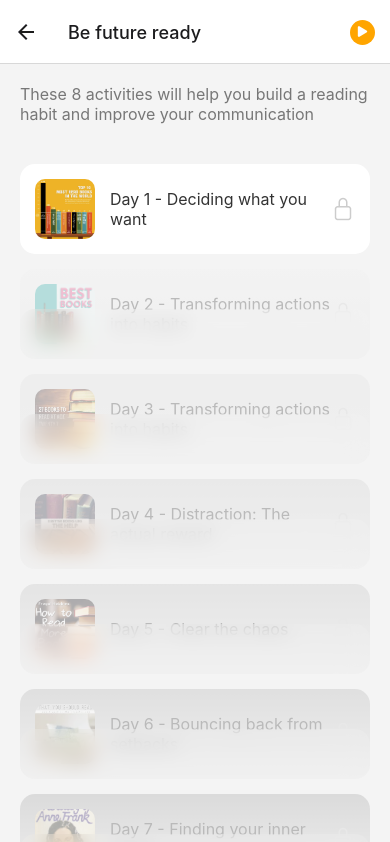
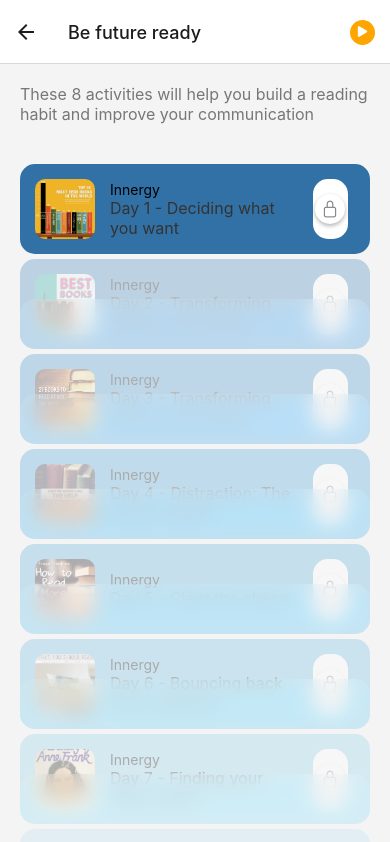
Before and after one commit to Akash-Malairajan/practice, a React Native app: screen /BeFutureReady in a window 390 px wide. Shown: the top 842 px of the page. Built offline with nearby package versions, Linux system fonts and the light colour scheme.

Commit message:
changes updated

```diff
--- a/App.js
+++ b/App.js
@@ -1,120 +1,12 @@
-
-// import React, { useState } from 'react';
-// import { View, Text, StyleSheet, Image, TouchableOpacity, Platform, Dimensions } from 'react-native';
-// import { createStackNavigator } from '@react-navigation/stack';
-// import { NavigationContainer } from '@react-navigation/native';
-// import { Ionicons } from '@expo/vector-icons';
-// import FirstScreen from './firstScreen';
-
-// const { width, height } = Dimensions.get('window');
-// const Stack = createStackNavigator();
-
-// function ProgramDetailsScreen({ navigation }) {
-//   return (
-//     <View style={styles.container}>
-//       <View style={styles.programContainer}>
-//         <Image
-//           source={require('./assets/img1.png')}
-//           style={styles.programImage}
-//         />
-//         <Text style={styles.programTitle}>Time management</Text>
-//       </View>
-
-//       <View style={styles.detailsContainer}>
-//         <Text style={styles.unlockedText}>Program unlocked!</Text>
-//         <Text style={styles.descriptionText}>
-//           Your Be future ready program has been successfully purchased
-//         </Text>
-
-//         <View style={styles.featureContainer}>
-//           <Text style={styles.featureText}>This program has 6 activities</Text>
-//         </View>
-//         <View style={styles.featureContainer}>
-//           <Text style={styles.featureText}>Full-time access to this program</Text>
-//         </View>
-//       </View>
-
-//       <View style={styles.continueContainer}>
-
-//         <TouchableOpacity
-//           style={styles.continueButton}
-//           onPress={() => navigation.navigate('BeFutureReady')}
-//         >
-//           <Text style={styles.continueButtonText}>Continue</Text>
-//         </TouchableOpacity>
-//       </View>
-//     </View>
-//   );
-// }
-
-// export default function App() {
-//   const [isPlaying, setIsPlaying] = useState(false);
-
-//   const togglePlayPause = () => {
-//     setIsPlaying(!isPlaying);
-//   };
-
-//   const PlayPauseButton = () => (
-//     <TouchableOpacity onPress={togglePlayPause} style={styles.playPauseButton}>
-//       <Ionicons name={isPlaying ? "pause" : "play"} size={15} color="white" />
-//     </TouchableOpacity>
-//   );
-
-//   return (
-//     <NavigationContainer>
-//       <Stack.Navigator>
-
-//         <Stack.Screen name="ProgramDetails" component={ProgramDetailsScreen} options={{ title: 'Program details' }} />
-//         <Stack.Screen
-//           name="BeFutureReady"
-//           component={FirstScreen}
-//           options={{
-//             title: 'Be future ready',
-//             headerRight: () => <PlayPauseButton />
-//           }}
-//         />
-//       </Stack.Navigator>
-//     </NavigationContainer>
-//   );
-// }
-
-
-// const styles = StyleSheet.create({
-//   container: { flex: 1, backgroundColor: '#f5f5f5', paddingTop: Platform.OS === 'ios' ? 15 : 0 },
-//   programContainer: { alignItems: 'center', marginBottom: 30, height: height * 0.4, width: '100%', backgroundColor: '#f5f5dc', borderBottomRightRadius: 150, borderBottomLeftRadius: 150 },
-//   programImage: { width: 250, height: 250, borderRadius: 20 },
-//   programTitle: { fontSize: 18, color: 'black', marginTop: 10, fontWeight: 'bold' },
-//   detailsContainer: { marginTop: 20, marginBottom: 20, backgroundColor: 'transparent', borderRadius: 10, paddingHorizontal: 20 },
-//   unlockedText: { fontSize: 24, fontWeight: 'bold', textAlign: 'center', marginBottom: 15 },
-//   descriptionText: { textAlign: 'center', color: '#6c757d', marginBottom: 30, fontSize: 16 },
-//   featureContainer: { flexDirection: 'row', alignItems: 'center', paddingLeft: 30, marginBottom: 10 },
-//   featureText: { marginLeft: 10, color: '#6c757d', fontSize: 16 },
-//   continueContainer: { width: '100%', justifyContent: 'center', alignItems: 'center' },
-//   continueButton: { backgroundColor: '#FFA500', paddingVertical: 15, borderRadius: 25, alignItems: 'center', marginTop: 20, width: '85%' },
-//   continueButtonText: { color: 'black', fontWeight: 'bold', fontSize: 18 },
-//   playPauseButton: {
-//     backgroundColor: 'orange',
-//     width: 25,
-//     height: 25,
-//     borderRadius: 25,
-//     justifyContent: 'center',
-//     alignItems: 'center',
-//     marginRight: 15,
-//   },
-// });
-//--------------------------------------
-
-
 
 import React, { useState } from 'react';
-import { View, Text, StyleSheet, Image, TouchableOpacity, Platform, Dimensions } from 'react-native';
+import { View, Text, StyleSheet, Image, TouchableOpacity } from 'react-native';
 import { NavigationContainer } from '@react-navigation/native';
 import { createStackNavigator } from '@react-navigation/stack';
 import { Ionicons } from '@expo/vector-icons';
 import { useNavigation } from '@react-navigation/native';
 import FirstScreen from './firstScreen';
 
-const { width, height } = Dimensions.get('window');
 const Stack = createStackNavigator();
 
 function ProgramDetailsScreen() {
@@ -136,12 +28,10 @@ function ProgramDetailsScreen() {
           Your Be future ready program has been successfully purchased
         </Text>
 
-
         <View style={styles.featureContainer}>
           <Ionicons name="checkmark-circle" size={24} color="#191970" />
           <Text style={styles.featureText}>This program has 6 activities</Text>
         </View>
-
 
         <View style={styles.featureContainer}>
           <Ionicons name="checkmark-circle" size={24} color="#191970" />
@@ -196,8 +86,8 @@ function App() {
 }
 
 const styles = StyleSheet.create({
-  container: { flex: 1, backgroundColor: '#f5f5f5', paddingTop: Platform.OS === 'ios' ? 15 : 0 },
-  programContainer: { alignItems: 'center', marginBottom: 30, height: height * 0.4, width: '100%', backgroundColor: '#f5f5dc', borderBottomRightRadius: 150, borderBottomLeftRadius: 150 },
+  container: { flex: 1, backgroundColor: '#f5f5f5', paddingTop: 0 },
+  programContainer: { alignItems: 'center', marginBottom: 30, height: 300, width: '100%', backgroundColor: '#f5f5dc', borderBottomRightRadius: 150, borderBottomLeftRadius: 150 },
   programImage: { width: 250, height: 250, borderRadius: 20 },
   programTitle: { fontSize: 18, color: 'black', marginTop: 10, fontWeight: 'bold' },
   detailsContainer: { marginTop: 20, marginBottom: 20, backgroundColor: 'transparent', borderRadius: 10, paddingHorizontal: 20 },
@@ -216,7 +106,6 @@ const styles = StyleSheet.create({
     justifyContent: 'center',
     alignItems: 'center',
     marginRight: 15,
-
   },
 });
 
--- a/firstScreen.js
+++ b/firstScreen.js
@@ -1,43 +1,56 @@
-
 import React, { useState } from 'react';
 import { View, Text, Image, StyleSheet, FlatList, TouchableOpacity } from 'react-native';
-import { LinearGradient } from 'expo-linear-gradient';
 import { Ionicons } from '@expo/vector-icons';
 import { BlurView } from 'expo-blur';
 
 const initialData = [
-  { id: '1', title: 'Day 1 - Deciding what you want', image: require('./assets/day1.webp'), bright: true, completed: false },
-  { id: '2', title: 'Day 2 - Transforming actions into habits', image: require('./assets/day2.jpg'), bright: false, completed: false },
-  { id: '3', title: 'Day 3 - Transforming actions into habits', image: require('./assets/day3.jpeg'), bright: false, completed: false },
-  { id: '4', title: 'Day 4 - Distraction: The actual reward', image: require('./assets/day4.jpg'), bright: false, completed: false },
-  { id: '5', title: 'Day 5 - Clear the chaos', image: require('./assets/day5.jpg'), bright: false, completed: false },
-  { id: '6', title: 'Day 6 - Bouncing back from setbacks', image: require('./assets/day6.jpeg'), bright: false, completed: false },
-  { id: '7', title: 'Day 7 - Finding your inner friend', image: require('./assets/day7.jpg'), bright: false, completed: false },
-  { id: '8', title: 'Day 8 - Reinforcing your habits', image: require('./assets/day8.jpg'), bright: false, completed: false },
+  { id: '1', title: 'Day 1 - Deciding what you want', image: require('./assets/day1.webp'), completed: false },
+  { id: '2', title: 'Day 2 - Transforming actions into habits', image: require('./assets/day2.jpg'), completed: false },
+  { id: '3', title: 'Day 3 - Transforming actions into habits', image: require('./assets/day3.jpeg'), completed: false },
+  { id: '4', title: 'Day 4 - Distraction: The actual reward', image: require('./assets/day4.jpg'), completed: false },
+  { id: '5', title: 'Day 5 - Clear the chaos', image: require('./assets/day5.jpg'), completed: false },
+  { id: '6', title: 'Day 6 - Bouncing back from setbacks', image: require('./assets/day6.jpeg'), completed: false },
+  { id: '7', title: 'Day 7 - Finding your inner friend', image: require('./assets/day7.jpg'), completed: false },
+  { id: '8', title: 'Day 8 - Reinforcing your habits', image: require('./assets/day8.jpg'), completed: false },
 ];
 
-const ListItem = ({ item, index, toggleCompletion, isDisabled }) => {
-  const fadeLevels = ['#fff', '#f0f0f0', '#e0e0e0', '#d0d0d0', '#c0c0c0', '#b0b0b0', '#a0a0a0'];
-  const backgroundColor = item.bright ? ['#fff', '#fff'] : (index === 7 ? ['#e6e6e6', '#e6e6e6'] : [fadeLevels[index], '#e6e6e6']);
+const getBackgroundColor = (index) => {
+  const colors = [ '#3271a6', '#3982b8', '#4194cb', '#46a2da', '#58afdd', '#6abce2', '#8dcfec', '#b8e2f4' ];
+  return colors[index] || '#b8e2f4';
+};
+
+const ListItem = ({ item, index, toggleCompletion, isDisabled, isSelected, onPress }) => {
+  const backgroundColor = getBackgroundColor(index);
 
   return (
     <TouchableOpacity
-      onPress={() => !isDisabled && toggleCompletion(item.id)}
+      onPress={onPress}
       style={[styles.itemContainer, isDisabled && styles.disabled]}
       disabled={isDisabled}
     >
       <View style={styles.itemContent}>
-        <LinearGradient colors={backgroundColor} style={styles.linearGradient}>
+        <View style={[styles.solidBackground, { backgroundColor }]}>
           <View style={styles.itemInnerContent}>
             <Image source={item.image} style={styles.image} />
-            <Text style={styles.title}>{item.title}</Text>
-            {item.completed ? (
-              <Ionicons name="checkmark-circle" size={24} color="orange" />
-            ) : (
-              <Ionicons name="lock-closed-outline" size={24} color="#ccc" />
-            )}
+            <View style={styles.textContainer}>
+              <Text style={styles.label}>Innergy</Text>
+              <Text style={styles.title}>{item.title}</Text>
+            </View>
+            <View style={styles.iconContainer}>
+              <View style={styles.iconBackground}>
+                {item.completed ? (
+                  <View style={styles.completedIcon}>
+                    <Ionicons name="checkmark-circle" size={24} color="#ff8c00" />
+                  </View>
+                ) : (
+                  <View style={styles.lockIcon}>
+                    <Ionicons name="lock-closed-outline" size={18} color="grey" />
+                  </View>
+                )}
+              </View>
+            </View>
           </View>
-        </LinearGradient>
+        </View>
         {isDisabled && (
           <BlurView style={styles.blurView} intensity={50} />
         )}
@@ -48,27 +61,30 @@ const ListItem = ({ item, index, toggleCompletion, isDisabled }) => {
 
 export default function SecondPage() {
   const [data, setData] = useState(initialData);
+  const [selectedId, setSelectedId] = useState(null);
 
-  const toggleCompletion = (id) => {
+  const toggleCompletion = (id, index) => {
     const updatedData = data.map((item) => {
       if (item.id === id) {
-
         return { ...item, completed: !item.completed };
       }
       return item;
     });
 
     setData(updatedData);
+    setSelectedId(id);
   };
 
-  const getPreviousDayCompletionStatus = (index) => {
-    if (index === 0) return true;
-    return data[index - 1].completed;
+  const onPressItem = (id, index) => {
+    if (!data[index].completed && (index === 0 || data[index - 1].completed)) {
+      toggleCompletion(id, index);
+    } else if (data[index].completed) {
+      toggleCompletion(id, index);
+    }
   };
 
   return (
     <View style={styles.container}>
-
       <Text style={styles.subHeading}>
         These 8 activities will help you build a reading habit and improve your communication
       </Text>
@@ -80,9 +96,10 @@ export default function SecondPage() {
           <ListItem
             item={item}
             index={index}
-            toggleCompletion={toggleCompletion}
-            isPreviousCompleted={getPreviousDayCompletionStatus(index)}
-            isDisabled={index > 0 && !getPreviousDayCompletionStatus(index) && item.completed === false}
+            toggleCompletion={() => toggleCompletion(item.id, index)}
+            isSelected={selectedId === item.id}
+            onPress={() => onPressItem(item.id, index)}
+            isDisabled={index > 0 && !data[index - 1].completed && !item.completed}
           />
         )}
         contentContainerStyle={styles.list}
@@ -97,35 +114,23 @@ const styles = StyleSheet.create({
     backgroundColor: '#f4f4f4',
     paddingTop: 50,
   },
-  header: {
-    flexDirection: 'row',
-    justifyContent: 'space-between',
-    alignItems: 'center',
-    paddingHorizontal: 20,
-    marginBottom: 20,
-  },
-  mainHeading: {
-    fontSize: 24,
-    fontWeight: 'bold',
-    color: '#333',
-    marginBottom: 10,
-  },
   subHeading: {
     fontSize: 16,
     color: '#777',
     paddingHorizontal: 20,
     marginBottom: 40,
-    marginTop: -30
+    marginTop: -30,
   },
   list: {
     paddingHorizontal: 20,
   },
   itemContainer: {
-    marginBottom: 15,
+    marginBottom: 5,
   },
-  linearGradient: {
+  solidBackground: {
     borderRadius: 15,
     padding: 15,
+    overflow: 'hidden',
   },
   itemInnerContent: {
     flexDirection: 'row',
@@ -138,8 +143,15 @@ const styles = StyleSheet.create({
     borderRadius: 10,
     marginRight: 15,
   },
+  textContainer: {
+    flex: 1,
+    flexDirection: 'column',
+  },
+  label: {
+    fontSize: 14,
+    color: 'black',
+  },
   title: {
-    flex: 1,
     fontSize: 16,
     color: '#333',
   },
@@ -154,4 +166,49 @@ const styles = StyleSheet.create({
     height: 50,
     borderRadius: 15,
   },
+  iconContainer: {
+    width: 50,
+    height: 30,
+    alignItems: 'center',
+    justifyContent: 'center',
+  },
+  iconBackground: {
+    backgroundColor: '#FFF',
+    height: 60,
+    width: 35,
+    borderRadius: 15,
+    padding: 5,
+    alignItems: 'center',
+    justifyContent: 'center',
+  },
+  completedIcon: {
+    width: 27,
+    height: 27,
+    justifyContent: 'center',
+    alignItems: 'center',
+    backgroundColor: 'white',
+    borderRadius: 27,
+    borderWidth: 0.7,
+    borderColor: 'transparent',
+    shadowColor: '#000',
+    shadowOffset: { width: 0, height: 2 },
+    shadowOpacity: 0.3,
+    shadowRadius: 4,
+    elevation: 5,
+  },
+  lockIcon: {
+    width: 30,
+    height: 30,
+    justifyContent: 'center',
+    alignItems: 'center',
+    backgroundColor: 'white',
+    borderRadius: 30,
+    borderWidth: 0.7,
+    borderColor: 'transparent',
+    shadowColor: '#000',
+    shadowOffset: { width: 0, height: 2 },
+    shadowOpacity: 0.3,
+    shadowRadius: 4,
+    elevation: 5,
+  },
 });
```
